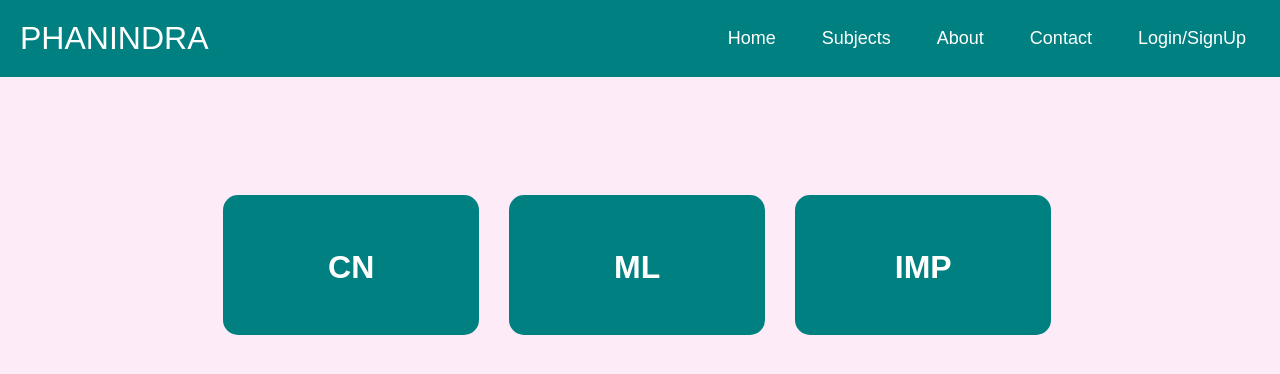
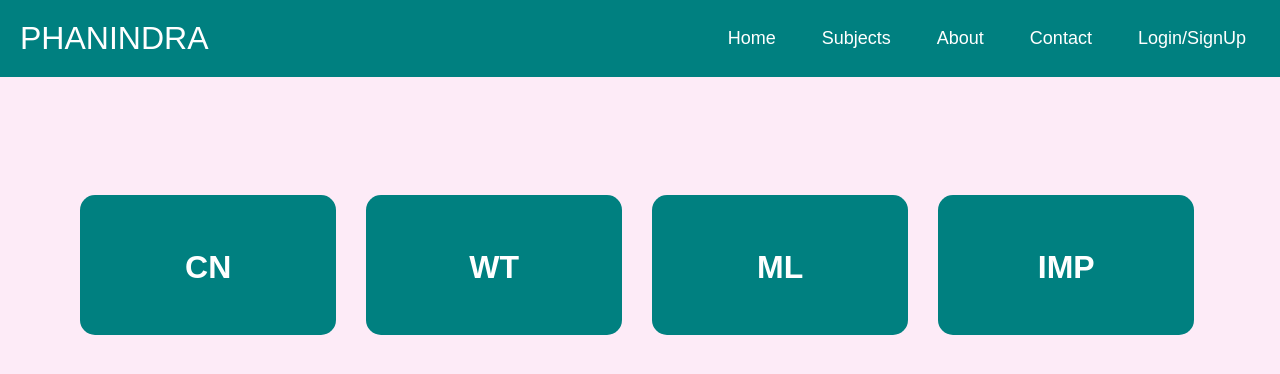
Before and after one commit to phanindrachowdary123/VSEM, a plain HTML site: page index.html in a window 1280 px wide. Drawn offline with Linux system fonts and the light colour scheme.

Commit message:
Update index.html

```diff
--- a/index.html
+++ b/index.html
@@ -37,7 +37,7 @@
         <a href="OOAD_/ooadhome.html"><div class="box"><br><br><br><h1>OOAD</h1></div></a>
         <a href="CD_/cdhome.html"><div class="box"><br><br><br><h1>CD</h1></div></a> -->
         <a href="CN_/cnhome.html"><div class="box"><br><br><br><h1>CN</h1></div></a>
-
+        <a href="WT_/wthome.html"><div class="box"><br><br><br><h1>WT</h1></div></a>
         <a href="ML_/mlhome.html"><div class="box"><br><br><br><h1>ML</h1></div></a>
         <a href="IMP_/imphome.html"><div class="box"><br><br><br><h1>IMP</h3></div></a>
     </div>
```
